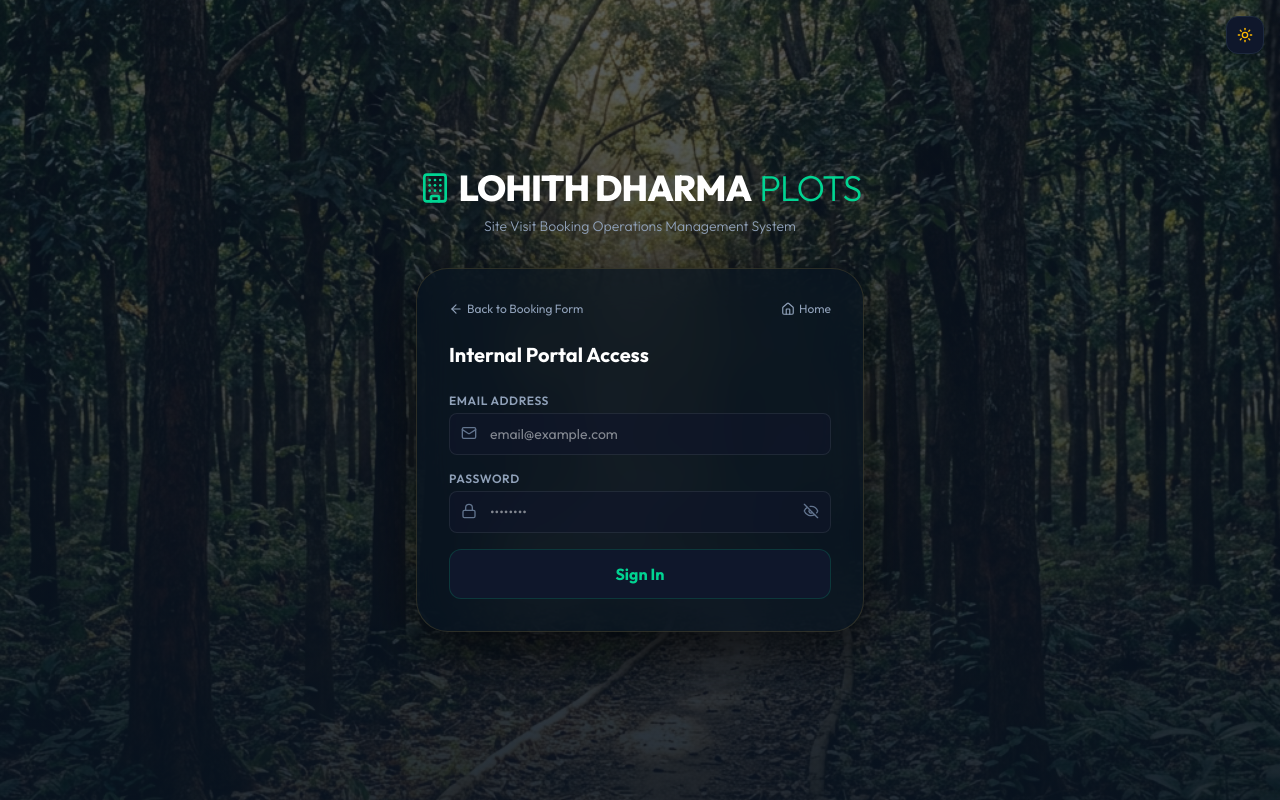
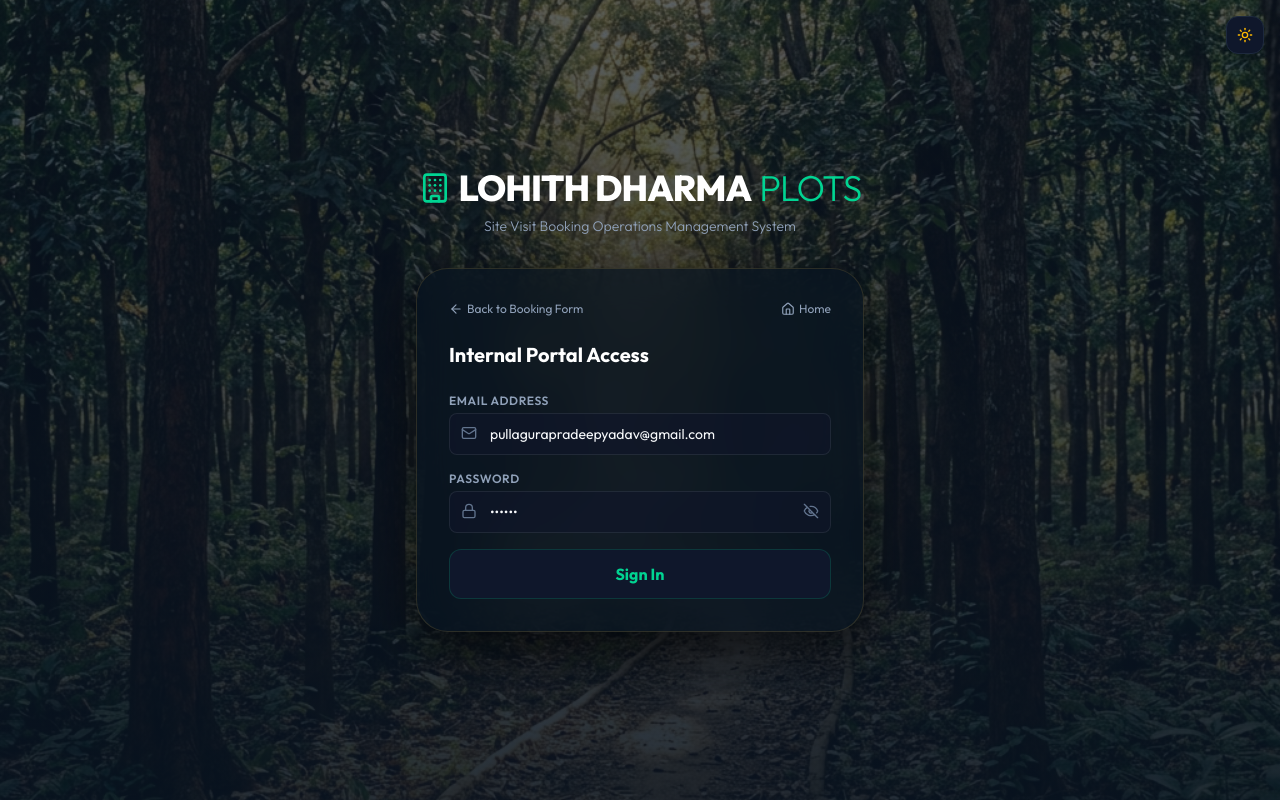
Before and after one commit to pradeepyadavpullagura-droid/Lohith-Dharma-Final-Project, a React (Vite) app in the folder frontend/: page / in a window 1280 px wide. Both pictures are taken after a click on the button "Employee Login". Built offline with nearby package versions, Linux system fonts and the light colour scheme; no server answers.

Commit message:
feat(auth): set default sign-in form credentials to admin account for convenient access

```diff
--- a/frontend/src/pages/Login.jsx
+++ b/frontend/src/pages/Login.jsx
@@ -4,8 +4,8 @@ import { Lock, Mail, Building, ArrowLeft, Home, Eye, EyeOff } from 'lucide-react
 
 const Login = ({ onNavigate }) => {
   const { login, loading } = useApp();
-  const [email, setEmail] = useState('');
-  const [password, setPassword] = useState('');
+  const [email, setEmail] = useState('pullagurapradeepyadav@gmail.com');
+  const [password, setPassword] = useState('984915');
   const [showPassword, setShowPassword] = useState(false);
 
   const handleSubmit = async (e) => {
```
